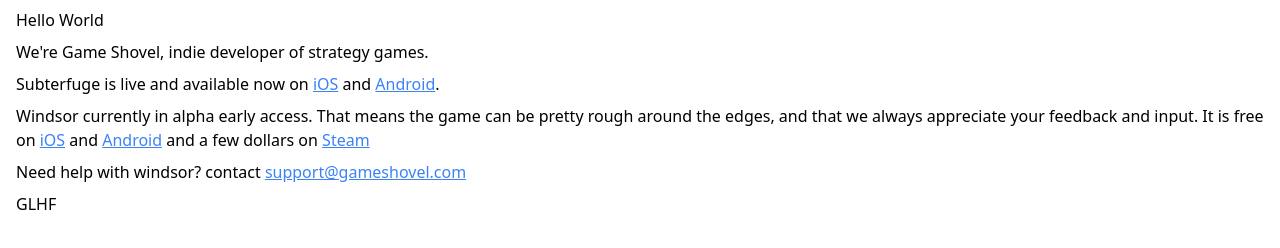
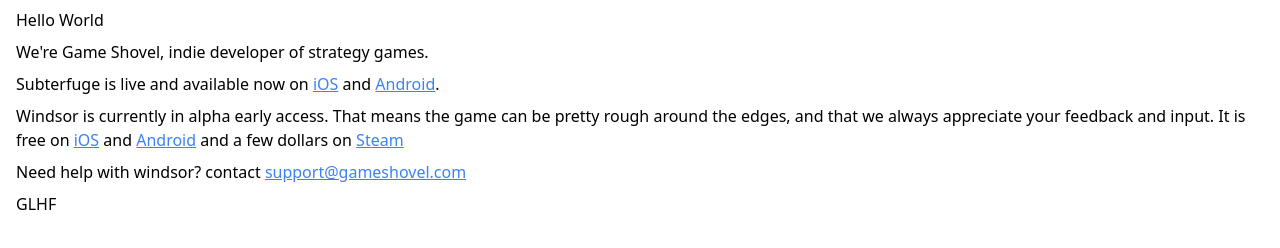
Before and after one commit to gameshovel/gameshovel.github.io, a website built with Vite: page index.html in a window 1280 px wide. Built offline with nearby package versions, Linux system fonts and the light colour scheme.

Commit message:
fix typo

```diff
--- a/index.html
+++ b/index.html
@@ -19,7 +19,7 @@
     </div>
 
     <div>
-      Windsor currently in alpha early access. That means the game can be pretty
+      Windsor is currently in alpha early access. That means the game can be pretty
       rough around the edges, and that we always appreciate your feedback and
       input. It is free on
       <a
```
